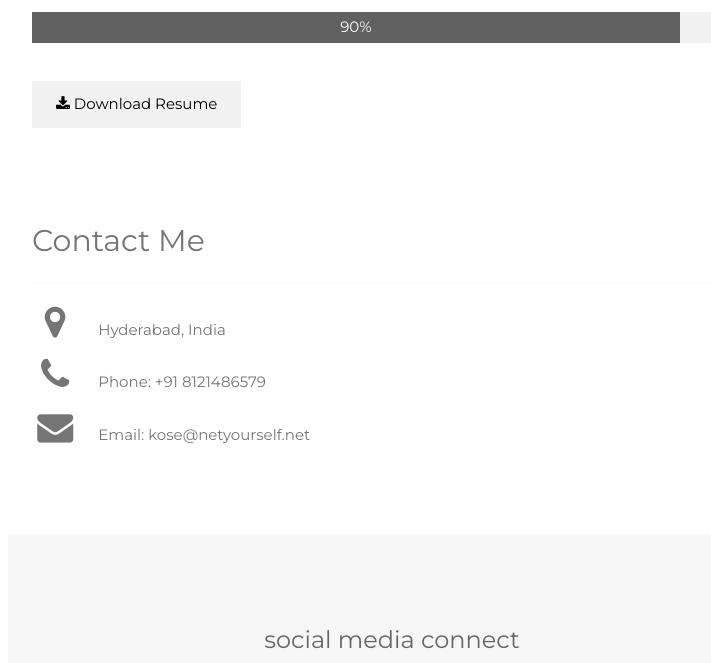
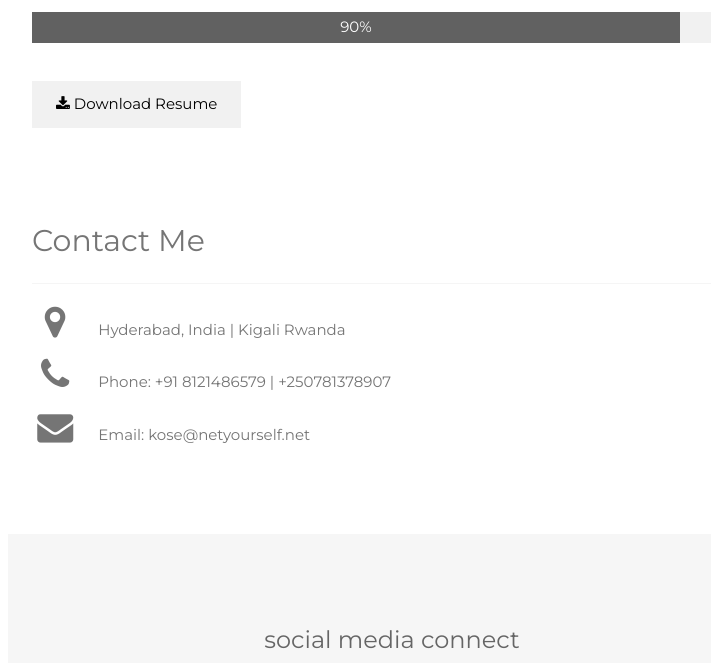
Before and after one commit to itsUk45/kose-portfolio-html, a plain HTML site: page index.html in a window 1280 px wide. Shown: the part 1550-2213 px from the top of the page, without its empty margins (504-1215 px from the left). Drawn offline with nearby package versions, Linux system fonts and the light colour scheme.

Commit message:
bg(contact):update location and contact info

```diff
--- a/index.html
+++ b/index.html
@@ -111,8 +111,8 @@ body, h1,h2,h3,h4,h5,h6 {font-family: "Montserrat", sans-serif}
     <hr class="w3-opacity">
 
     <div class="w3-section">
-      <p><i class="fa fa-map-marker fa-fw w3-xxlarge w3-margin-right"></i> Hyderabad, India</p>
-      <p><i class="fa fa-phone fa-fw w3-xxlarge w3-margin-right"></i> Phone: +91 8121486579</p>
+      <p><i class="fa fa-map-marker fa-fw w3-xxlarge w3-margin-right"></i> Hyderabad, India | Kigali Rwanda</p>
+      <p><i class="fa fa-phone fa-fw w3-xxlarge w3-margin-right"></i> Phone: +91 8121486579 | +250781378907</p>
       <p><i class="fa fa-envelope fa-fw w3-xxlarge w3-margin-right"> </i> Email: kose@netyourself.net</p>
     </div>
 
```
